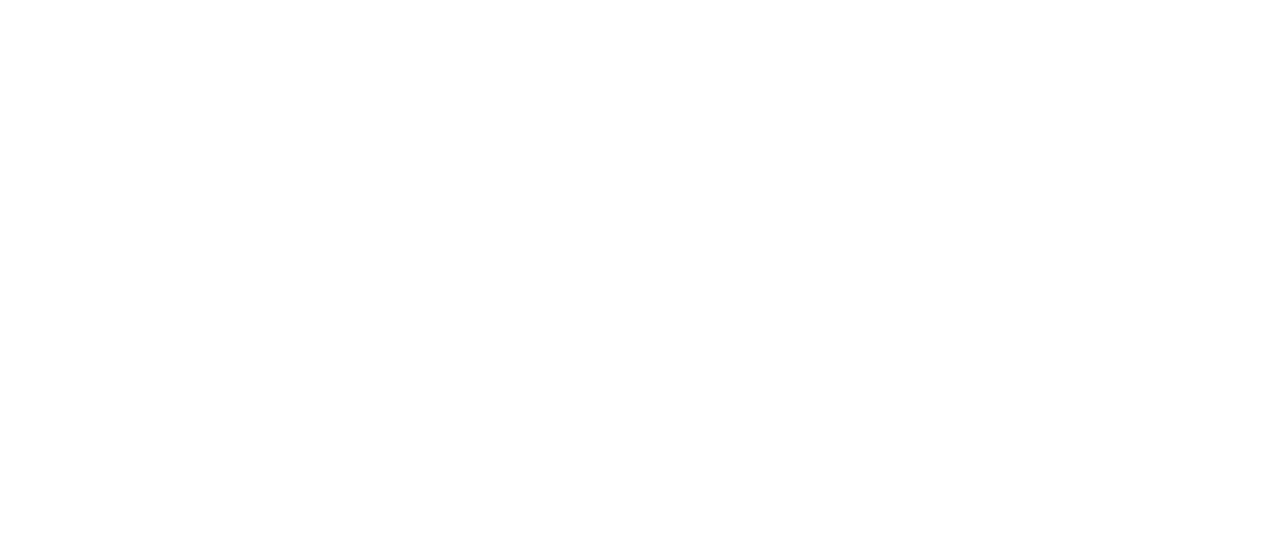
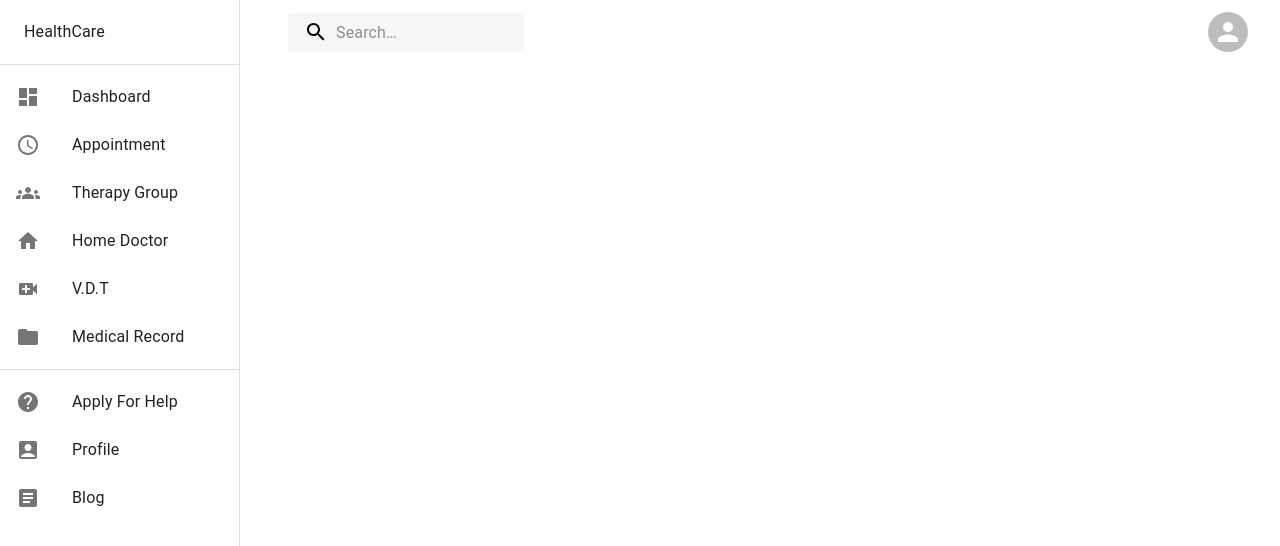
Before and after one commit to mengstabketemaw/telehealth, a React (Create React App) app: page /patient in a window 1280 px wide. Before the commit this address had no page. Shown: the top 546 px of the page. Built offline with nearby package versions, Linux system fonts and the light colour scheme; what react-geocode would draw is missing.

Commit message:
setting patient home page

```diff
--- a/src/App.js
+++ b/src/App.js
@@ -1,6 +1,7 @@
 import Login from "./pages/Login";
 import {Routes,Route,Navigate} from "react-router"
 import CreateAccount from "./pages/CreateAccount";
+import Patient from "./pages/patient/Patient";
 
 function App() {
   return (
@@ -8,6 +9,7 @@
       <Route path="/" element={<Navigate to="login" replace/>}/>
       <Route path="login" element={<Login/>}/>
       <Route path="create-account" element={<CreateAccount/>}/>
+      <Route path="patient" element={<Patient/>}/>
     </Routes>
     );
 }
--- /dev/null
+++ b/src/components/Topbar.js
@@ -0,0 +1,126 @@
+import * as React from 'react';
+import AppBar from '@mui/material/AppBar';
+import { styled, alpha } from '@mui/material/styles'
+import SearchIcon from '@mui/icons-material/Search';
+import InputBase from '@mui/material/InputBase';
+import IconButton from '@mui/material/IconButton';
+import MenuIcon from '@mui/icons-material/Menu';
+import Toolbar from '@mui/material/Toolbar';
+import { Avatar,Tooltip,Box, Menu, MenuItem, Divider } from '@mui/material';
+
+const drawerWidth = 240;
+
+const Search = styled('div')(({ theme }) => ({
+    position: 'relative',
+    borderRadius: theme.shape.borderRadius,
+    backgroundColor: alpha(theme.palette.common.black,0.035),
+    '&:hover': {
+      backgroundColor: alpha(theme.palette.common.black,0.05),
+    },
+    marginRight: theme.spacing(2),
+    marginLeft: 0,
+    width: '100%',
+    [theme.breakpoints.up('sm')]: {
+      marginLeft: theme.spacing(3),
+      width: 'auto',
+    },
+  }));
+
+  const SearchIconWrapper = styled('div')(({ theme }) => ({
+    padding: theme.spacing(0, 2),
+    height: '100%',
+    position: 'absolute',
+    pointerEvents: 'none',
+    display: 'flex',
+    alignItems: 'center',
+    justifyContent: 'center',
+  }));
+
+  const StyledInputBase = styled(InputBase)(({ theme }) => ({
+    color: 'inherit',
+    '& .MuiInputBase-input': {
+      padding: theme.spacing(1, 1, 1, 0),
+      // vertical padding + font size from searchIcon
+      paddingLeft: `calc(1em + ${theme.spacing(4)})`,
+      transition: theme.transitions.create('width'),
+      width: '100%',
+      [theme.breakpoints.up('md')]: {
+        width: '20ch',
+      },
+    },
+  }));
+
+const Topbar = ({handleDrawerToggle}) =>{
+    const [anchorEl, setAnchorEl] = React.useState(null);
+
+    const handleMenu = (event) => {
+        setAnchorEl(event.currentTarget);
+    };
+
+    const handleClose = () => {
+        setAnchorEl(null);
+    };
+    return (<>
+     <AppBar
+        position="fixed"
+        elevation={0}
+        color="transparent"
+        sx={{
+          width: { sm: `calc(100% - ${drawerWidth}px)` },
+          ml: { sm: `${drawerWidth}px` },
+        }}
+      >
+        <Toolbar>
+          <IconButton
+            color="inherit"
+            aria-label="open drawer"
+            edge="start"
+            onClick={handleDrawerToggle}
+            sx={{ mr: 2, display: { sm: 'none' } }}
+          >
+            <MenuIcon />
+          </IconButton>
+          <Search>
+            <SearchIconWrapper>
+              <SearchIcon />
+            </SearchIconWrapper>
+            <StyledInputBase
+              placeholder="Search…"
+              inputProps={{ 'aria-label': 'search' }}
+            />
+          </Search>
+          <Box sx={{ flexGrow: 1 }} />
+          <Tooltip title={"Open Setting"}>
+              <IconButton onClick={handleMenu}>
+                  <Avatar/>
+              </IconButton>
+          </Tooltip>
+          <Menu
+              sx={{ mt: '45px' }}
+              id="menu-appbar"
+              anchorEl={anchorEl}
+              anchorOrigin={{
+                vertical: 'top',
+                horizontal: 'right',
+              }}
+              keepMounted
+              transformOrigin={{
+                vertical: 'top',
+                horizontal: 'right',
+              }}
+              open={Boolean(anchorEl)}
+              onClose={handleClose}
+            >
+              <MenuItem onClick={handleClose}>Profile</MenuItem>
+              <MenuItem onClick={handleClose}>My account</MenuItem>
+              <Divider/>
+              <MenuItem >Logout</MenuItem>
+            </Menu>
+        </Toolbar>
+      </AppBar>
+
+
+
+    </>)
+}
+export default Topbar;
--- a/src/pages/Login.js
+++ b/src/pages/Login.js
@@ -70,7 +70,8 @@
                                         loading={userData.status === "loading"}
                                         onClick={()=>{
                                             setErrorPermission(true);
-                                            dispach(loginUser(value))
+                                            // dispach(loginUser(value))
+                                            nav("/patient")
                                         }}>Login</LoadingButton>
                                 <Button
                                     onClick={e=>nav("/create-account")}
--- /dev/null
+++ b/src/pages/patient/NavigationDrawer.js
@@ -0,0 +1,123 @@
+import * as React from 'react';
+import { Box, Divider, Drawer, List, ListItem, ListItemIcon, ListItemText, Toolbar, Typography } from "@mui/material";
+import { Accessible, AccountBox, Article, Dashboard, Folder, Groups, Help, Home, MonitorHeart, Schedule, VideoCall } from '@mui/icons-material';
+
+const drawerWidth = 240;
+
+const NavigationDrawer = ({mobileOpen,handleDrawerToggle}) =>{
+
+    return (<>
+      <Box
+        component="nav"
+        sx={{ width: { sm: drawerWidth }, flexShrink: { sm: 0 } }}
+        aria-label="mailbox folders"
+      >
+        {/* The implementation can be swapped with js to avoid SEO duplication of links. */}
+        <Drawer
+          variant="temporary"
+          open={mobileOpen}
+          onClose={handleDrawerToggle}
+          ModalProps={{
+            keepMounted: true, // Better open performance on mobile.
+          }}
+          sx={{
+            display: { xs: 'block', sm: 'none' },
+            '& .MuiDrawer-paper': { boxSizing: 'border-box', width: drawerWidth },
+          }}
+        >
+          <DrawerTools/>
+        </Drawer>
+        <Drawer
+          variant="permanent"
+          sx={{
+            display: { xs: 'none', sm: 'block' },
+            '& .MuiDrawer-paper': { boxSizing: 'border-box', width: drawerWidth },
+          }}
+          open
+        >
+          <DrawerTools/>
+        </Drawer>
+      </Box>
+
+    </>)
+}
+
+function DrawerTools(){
+    return (<>
+    <Toolbar>
+        <Typography>HealthCare</Typography>
+      </Toolbar>
+      <Divider />
+      <List>
+        <ListItem button>
+            <ListItemIcon>
+                <Dashboard/>
+            </ListItemIcon>
+            <ListItemText primary={"Dashboard"} />
+        </ListItem>
+
+        <ListItem button>
+            <ListItemIcon>
+                <Schedule/>
+            </ListItemIcon>
+            <ListItemText primary={"Appointment"} />
+        </ListItem>
+
+        <ListItem button>
+            <ListItemIcon>
+                <Groups/>
+            </ListItemIcon>
+            <ListItemText primary={"Therapy Group"} />
+        </ListItem>
+
+        <ListItem button>
+            <ListItemIcon>
+                <Home/>
+            </ListItemIcon>
+            <ListItemText primary={"Home Doctor"} />
+        </ListItem>
+
+        <ListItem button>
+            <ListItemIcon>
+                <VideoCall/>
+            </ListItemIcon>
+            <ListItemText primary={"V.D.T"} />
+        </ListItem>
+
+        <ListItem button>
+            <ListItemIcon>
+                <Folder/>
+            </ListItemIcon>
+            <ListItemText primary={"Medical Record"} />
+            </ListItem>
+      </List>
+
+      <Divider />
+
+      <List>
+        <ListItem button>
+            <ListItemIcon>
+                <Help/>
+            </ListItemIcon>
+            <ListItemText primary={"Apply For Help"} />
+        </ListItem>
+
+        <ListItem button>
+            <ListItemIcon>
+                <AccountBox/>
+            </ListItemIcon>
+            <ListItemText primary={"Profile"} />
+        </ListItem>
+
+        <ListItem button>
+            <ListItemIcon>
+                <Article/>
+            </ListItemIcon>
+            <ListItemText primary={"Blog"} />
+        </ListItem>
+      </List>
+
+    </>)
+}
+
+export default NavigationDrawer;
--- /dev/null
+++ b/src/pages/patient/Patient.js
@@ -0,0 +1,33 @@
+import * as React from 'react';
+import Box from '@mui/material/Box';
+import Typography from '@mui/material/Typography';
+import { Toolbar } from '@mui/material';
+import Topbar from '../../components/Topbar';
+import NavigationDrawer from './NavigationDrawer';
+
+const drawerWidth = 240;
+
+function Patient() {
+  const [mobileOpen, setMobileOpen] = React.useState(false);
+
+  const handleDrawerToggle = () => {
+    setMobileOpen(!mobileOpen);
+  };
+
+
+  return (
+    <Box sx={{ display: 'flex' }}>
+      <Topbar handleDrawerToggle={handleDrawerToggle}/>
+      <NavigationDrawer mobileOpen={mobileOpen} handleDrawerToggle={handleDrawerToggle}/>
+      <Box
+        component="main"
+        sx={{ flexGrow: 1, p: 3, width: { sm: `calc(100% - ${drawerWidth}px)` } }}
+      >
+        <Toolbar />
+
+      </Box>
+    </Box>
+  );
+}
+
+export default Patient;
```
Also changed, not shown: public/mainlogo.png (added).
